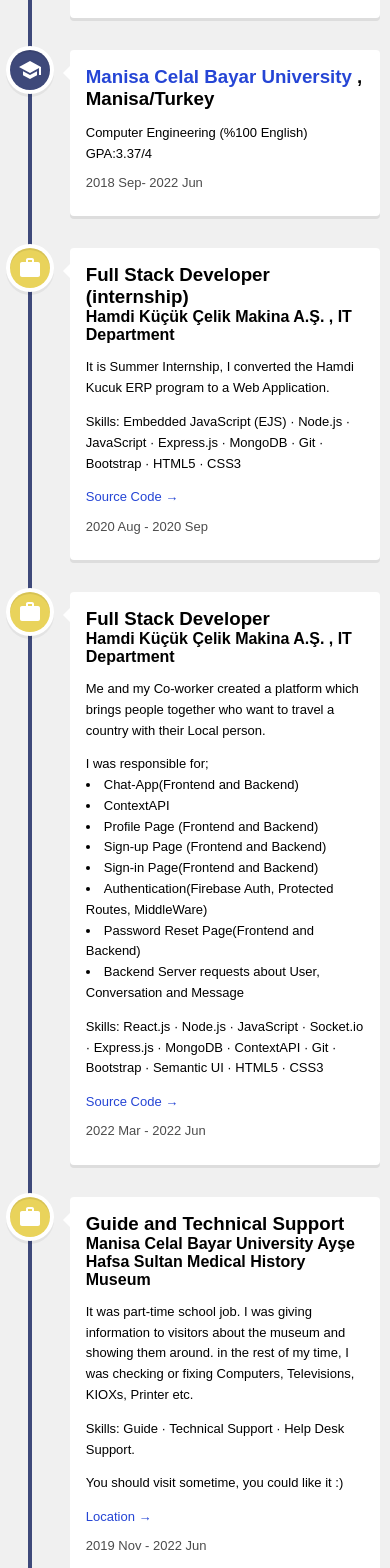
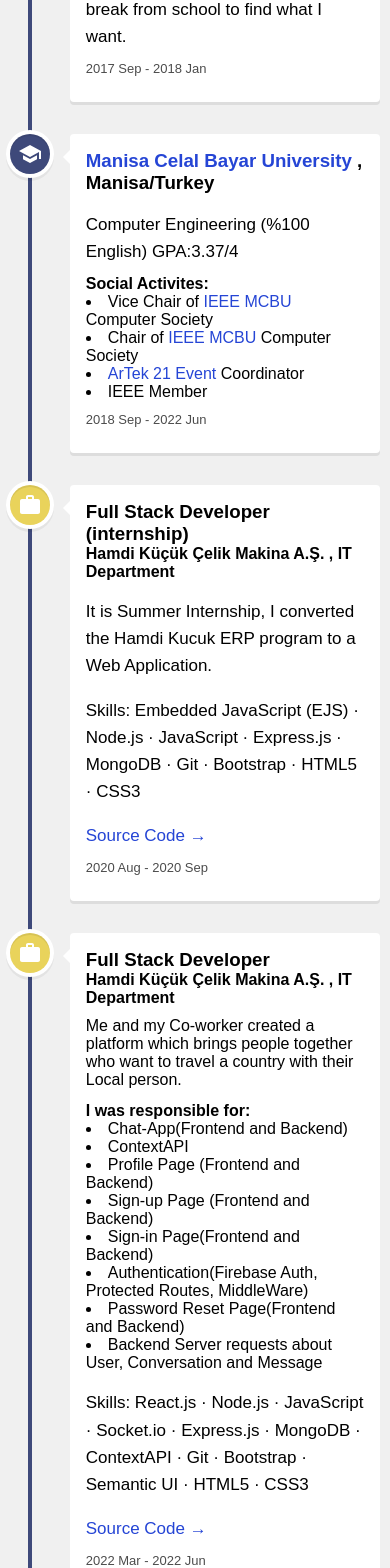
Before and after one commit to worm-codes/Portfolio_Website, a Next.js app: page /experience in a window 390 px wide. Shown: the part 340-1908 px from the top of the page. Built offline with nearby package versions, Linux system fonts and the light colour scheme.

Commit message:
project page handled and experience page edited

```diff
--- a/components/ProjectItem.js
+++ b/components/ProjectItem.js
@@ -7,7 +7,7 @@
     <div
       className={styles.projectItem}
       onClick={() => {
-        window.location.href="/project/" + id+"#content"
+        window.location.href="/project/" + id+"#somethin"
 
       }}
     >
--- a/pages/experience/index.js
+++ b/pages/experience/index.js
@@ -1,4 +1,4 @@
-import React from "react";
+
 import {
   VerticalTimeline,
   VerticalTimelineElement,
@@ -7,20 +7,27 @@
 import SchoolIcon from "@mui/icons-material/School";
 import WorkIcon from "@mui/icons-material/Work";
 import AssignmentTurnedInIcon from '@mui/icons-material/AssignmentTurnedIn';
+import styles from "../../styles/experience.module.css"
 
 
-function Experience() {
-  return (
-    <div className="experience">
+ const Experience=()=> {
+
+
+
+
+
+  return  (
+    <div className={styles.experience} >
+    <div>
       <VerticalTimeline lineColor="#3e497a">
       <VerticalTimelineElement
           className="vertical-timeline-element--education"
-          date="2017 Sep- 2018 Jan"
+          date="2017 Sep - 2018 Jan"
           iconStyle={{ background: "#3e497a", color: "#fff" }}
           icon={<SchoolIcon />}
         >
           <h3 className="vertical-timeline-element-title">
-            <a style={{textDecoration:'none', color:'rgb(37 69 213)'}} target="_newblank" href="https://en.mcbu.edu.tr/">Manisa Celal Bayar University</a> , Manisa/Turkey
+            <a  target="_newblank" href="https://en.mcbu.edu.tr/">Manisa Celal Bayar University</a> , Manisa/Turkey
           </h3>
 
           <h4 className="vertical-timeline-element-subtitle">
@@ -28,16 +35,25 @@
           </h4>
           <p>My department was %100 English so I had to take this class that lasts 2 terms. I passed the exam in January(first term) and I took a break from school to find what I want.</p>
         </VerticalTimelineElement>
+
         <VerticalTimelineElement
           className="vertical-timeline-element--education"
-          date="2018 Sep- 2022 Jun"
+          date="2018 Sep - 2022 Jun"
           iconStyle={{ background: "#3e497a", color: "#fff" }}
           icon={<SchoolIcon />}
         >
           <h3 className="vertical-timeline-element-title">
-            <a style={{textDecoration:'none', color:'rgb(37 69 213)'}} target="_newblank" href="https://en.mcbu.edu.tr/">Manisa Celal Bayar University</a> , Manisa/Turkey
+            <a  target="_newblank" href="https://en.mcbu.edu.tr/">Manisa Celal Bayar University</a> , Manisa/Turkey
           </h3>
           <p> Computer Engineering (%100 English)   GPA:3.37/4</p>
+           <div style={{marginTop:'10px'}}> <b>Social Activites:</b>
+
+           <li>Vice Chair of <span></span><a   target="_newblank" href="https://ieee.mcbu.edu.tr/en/mcbu.php">IEEE MCBU</a> Computer Society</li>
+           <li>Chair of <a   target="_newblank" href="https://ieee.mcbu.edu.tr/en/mcbu.php">IEEE MCBU</a> Computer Society</li>
+           <li> <a   target="_newblank" href="https://youtu.be/kKs4-U6iooo?t=6316">ArTek 21 Event</a>  Coordinator</li>
+           <li>IEEE Member</li>
+           </div>
+
         </VerticalTimelineElement>
 
         <VerticalTimelineElement
@@ -55,7 +71,7 @@
           <p>It is Summer Internship,
             I converted the Hamdi Kucuk ERP program to a Web Application.</p>
             <p>Skills: Embedded JavaScript (EJS) · Node.js · JavaScript · Express.js · MongoDB · Git · Bootstrap · HTML5 · CSS3</p>
-            <p><a target="_newblank"  style={{textDecoration:'none', color:'rgb(37 69 213)'}} href="https://github.com/worm-codes/ERP_Web_based_project">Source Code &#8594;</a></p>
+            <p><a target="_newblank"  href="https://github.com/worm-codes/ERP_Web_based_project">Source Code &#8594;</a></p>
         </VerticalTimelineElement>
 
         <VerticalTimelineElement
@@ -70,10 +86,11 @@
           <h4 className="vertical-timeline-element-subtitle">
             Hamdi Küçük Çelik Makina A.Ş. , IT Department
           </h4>
-          <p>
-            Me and my Co-worker created a platform which brings people together who want to travel
+
+          <div style={{marginTop:'10px'}}>
+           Me and my Co-worker created a platform which brings people together who want to travel
             a country with their Local person.   <pre></pre>
-            I was responsible for;
+           <b>I was responsible for:</b>
             <li>Chat-App(Frontend and Backend)</li>
             <li>ContextAPI</li>
             <li>Profile Page (Frontend and Backend)</li>
@@ -82,9 +99,10 @@
             <li>Authentication(Firebase Auth, Protected Routes, MiddleWare)</li>
             <li>Password Reset Page(Frontend and Backend)</li>
             <li>Backend Server requests about User, Conversation and Message</li>
-          </p>
+          </div>
+
           <p>Skills: React.js · Node.js · JavaScript · Socket.io · Express.js · MongoDB · ContextAPI · Git · Bootstrap · Semantic UI · HTML5 · CSS3</p>
-         <p><a  target="_newblank"  style={{textDecoration:'none', color:'rgb(37 69 213)'}} href="https://github.com/worm-codes/Graduation_Project-Local-Guide">Source Code &#8594;</a></p>
+         <p><a  target="_newblank"   href="https://github.com/worm-codes/Graduation_Project-Local-Guide">Source Code &#8594;</a></p>
         </VerticalTimelineElement>
 
          <VerticalTimelineElement
@@ -101,14 +119,14 @@
           </h4>
           <p>It was part-time school job. I was giving information to visitors about the museum and showing them around.
             in the rest of my time, I was checking or fixing Computers, Televisions, KIOXs, Printer etc.</p>
-            <p>Skills: Guide · Technical Support · Help Desk Support. <pre></pre> You should visit sometime, you could like it :)</p>
-            <p><a target="_newblank" style={{textDecoration:'none', color:'rgb(37 69 213)'}} href="https://goo.gl/maps/dcnFveCrxAZcGDNR7">Location &#8594;</a></p>
+            <p>Skills: Guide · Technical Support · Help Desk Support. <br /> You should visit sometime, you could like it :)</p>
+            <p><a target="_newblank"  href="https://goo.gl/maps/dcnFveCrxAZcGDNR7">Location &#8594;</a></p>
         </VerticalTimelineElement>
 
 
          <VerticalTimelineElement
           className="vertical-timeline-element--work"
-          date="2020 May-2020 Sep"
+          date="2020 May - 2020 Sep"
           iconStyle={{ background: "green", color: "#fff" }}
           icon={<AssignmentTurnedInIcon />}
         >
@@ -117,7 +135,7 @@
           </h3>
 
           <p>It was my first course about web development, so It is valuable to me :)</p>
-            <p><a target="_newblank" style={{textDecoration:'none', color:'rgb(37 69 213)'}} href="https://www.udemy.com/certificate/UC-67a2daa7-fc25-4afb-adf8-1ca093e9012d/">Certificate &#8594;</a></p>
+            <p><a target="_newblank"  href="https://www.udemy.com/certificate/UC-67a2daa7-fc25-4afb-adf8-1ca093e9012d/">Certificate &#8594;</a></p>
         </VerticalTimelineElement>
 
 
@@ -132,7 +150,7 @@
           </h3>
           <p>It was valuable time with Turkcell workers and ecosystem. We learned and processed about Turkcell technologies.</p>
 
-            <p><a target="_newblank" style={{textDecoration:'none', color:'rgb(37 69 213)'}} href="https://drive.google.com/file/d/1GhlvbYHC54wmg83IlM5fUsHsuBYF4Xa6/view">Certificate &#8594;</a></p>
+            <p><a target="_newblank"  href="https://drive.google.com/file/d/1GhlvbYHC54wmg83IlM5fUsHsuBYF4Xa6/view">Certificate &#8594;</a></p>
         </VerticalTimelineElement>
 
 
@@ -151,7 +169,7 @@
            But, the Campaign was going on so I opened new account and continued to content.
             After all, I finished and got my certificate in my new account. </p>
 
-            <p><a target="_newblank" style={{textDecoration:'none', color:'rgb(37 69 213)'}} href="https://www.codecademy.com/profiles/oguzhancevik4056010494/certificates/5b32457b646caa5007c30975">Certificate &#8594;</a></p>
+            <p><a target="_newblank" href="https://www.codecademy.com/profiles/oguzhancevik4056010494/certificates/5b32457b646caa5007c30975">Certificate &#8594;</a></p>
         </VerticalTimelineElement>
 
 
@@ -172,7 +190,7 @@
             experiences from experts in the sector.
            </p>
 
-            <p><a target="_newblank" style={{textDecoration:'none', color:'rgb(37 69 213)'}} href="https://drive.google.com/file/d/1nMazl6I6GvIGfnX5sycpmNEhUaqlpyIt/view">Certificate &#8594;</a></p>
+            <p><a target="_newblank"  href="https://drive.google.com/file/d/1nMazl6I6GvIGfnX5sycpmNEhUaqlpyIt/view">Certificate &#8594;</a></p>
         </VerticalTimelineElement>
 
 
@@ -191,7 +209,7 @@
            Amazon shared the cyber security awareness videos that prepared for amazon employees to the public.
             And, gave a certificate who completes all stages. I completed all stages and got my certificate. </p>
 
-            <p><a target="_newblank" style={{textDecoration:'none', color:'rgb(37 69 213)'}} href="https://drive.google.com/file/d/1m8Yt3sIo5ZDynWDl55lr_XQKI4GWhGxe/view">Certificate &#8594;</a></p>
+            <p><a target="_newblank"  href="https://drive.google.com/file/d/1m8Yt3sIo5ZDynWDl55lr_XQKI4GWhGxe/view">Certificate &#8594;</a></p>
         </VerticalTimelineElement>
 
         <VerticalTimelineElement
@@ -207,11 +225,12 @@
           <p>Full Stack Developer Bootcamp(144 hours) is about ReactJS, Node.js and Django and organized
           by Patika and Alotech. I was also chosen 40 out of 800 people for this bootcamp. </p>
 
-            <p><a target="_newblank" style={{textDecoration:'none', color:'rgb(37 69 213)'}} href="https://verified.cv/en/verify/20667764076707">Certificate &#8594;</a></p>
+            <p><a target="_newblank"  href="https://verified.cv/en/verify/20667764076707">Certificate &#8594;</a></p>
         </VerticalTimelineElement>
 
 
       </VerticalTimeline>
+      </div>
 
 
     </div>
--- a/pages/project/index.js
+++ b/pages/project/index.js
@@ -6,7 +6,7 @@
 const index = () => {
   return (
        <div className={styles.projects}>
-      <h1> My Personal Projects</h1>
+      <h1> My Projects</h1>
       <div className={styles.projectList}>
         {ProjectList.map((project, idx,i) => {
           return (
--- a/styles/Home.module.css
+++ b/styles/Home.module.css
@@ -3,6 +3,7 @@
   align-items: center;
   font-family: "Arial", sans-serif;
   color: #3e497a;
+  margin-top: 100px;
 }
 
 .about {
@@ -50,6 +51,7 @@
 .skills .list {
   list-style: none;
   width: 60%;
+  margin-top: 0;
 }
 
 .list span {
@@ -99,3 +101,39 @@
     font-size: 30px;
   }
 }
+
+
+.skill_button {
+  margin-top: 15px;
+  font-size: 18px;
+  color:#21325e;
+  background-color: white;
+  animation: shake 1.6s cubic-bezier(.36, .07, .19, .97) both infinite;
+  transform: translate3d(0, 0, 0);
+  backface-visibility: hidden;
+  perspective: 1000px;
+}
+.skill_button:hover{
+  color:white;
+  background-color: #21325e;
+}
+
+@keyframes shake {
+  10%,
+  90% {
+    transform: translate3d(0, -1px, 0);
+  }
+  20%,
+  80% {
+    transform: translate3d(0, 2px, 0);
+  }
+  30%,
+  50%,
+  70% {
+    transform: translate3d(0, -4px, 0);
+  }
+  40%,
+  60% {
+    transform: translate3d(0, 4px, 0);
+  }
+}
--- a/styles/Navbar.module.css
+++ b/styles/Navbar.module.css
@@ -2,6 +2,8 @@
   width: 100%;
   height: 100px;
   background: #21325e;
+  position: fixed;
+  z-index: 200;
 }
 
 .links {
--- a/styles/Project.module.css
+++ b/styles/Project.module.css
@@ -5,6 +5,7 @@
   justify-content: center;
   align-items: center;
   flex-direction: column;
+  margin-top: 100px;
 }
 .projects .projectTitle {
   text-align: center;
--- a/styles/ProjectIDetail.module.css
+++ b/styles/ProjectIDetail.module.css
@@ -1,6 +1,6 @@
 .project {
     width: 100%;
-
+    margin-top: 100px;
 
 
   display: flex;
@@ -22,7 +22,7 @@
 
 
 .project p {
-  font-size: 32px;
+  font-size: 24px;
   word-break: break-all;
   color: #3e497a;
 }
--- /dev/null
+++ b/styles/experience.module.css
@@ -0,0 +1,14 @@
+.experience{
+    margin-top: 100px;
+}
+
+.experience a{
+    text-decoration:none;
+    color:rgb(37 69 213);
+}
+
+@media (max-width:500px){
+.experience p{
+    font-size: 17px;
+}
+}
--- a/styles/globals.css
+++ b/styles/globals.css
@@ -11,3 +11,6 @@
   padding: 0;
   margin: 0;
 }
+html {
+    scroll-behavior: smooth;
+}
```
Also changed, not shown: helpers/ProjectList.js (+10 -8 lines), pages/index.js (+17 -7 lines), pages/project/[id].js (+13 -7 lines).
